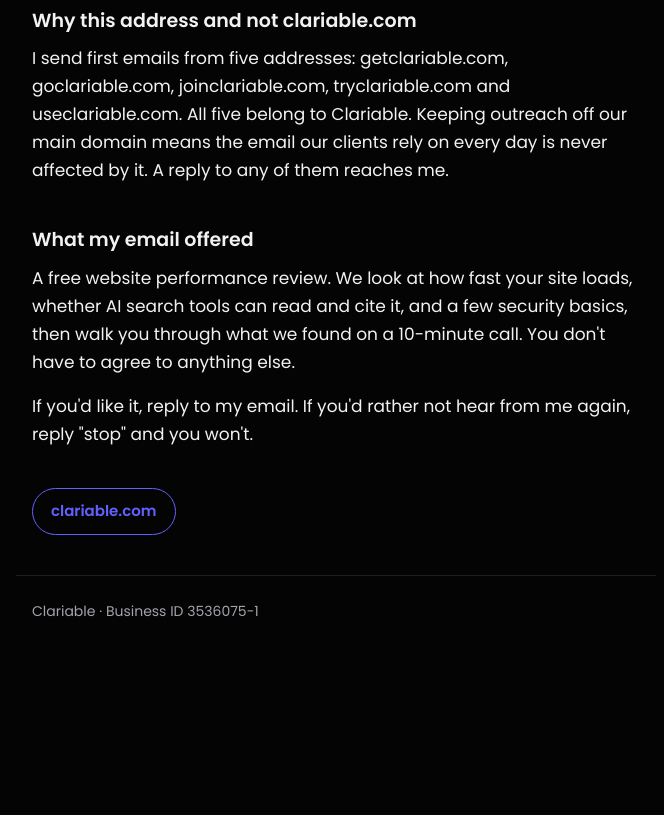
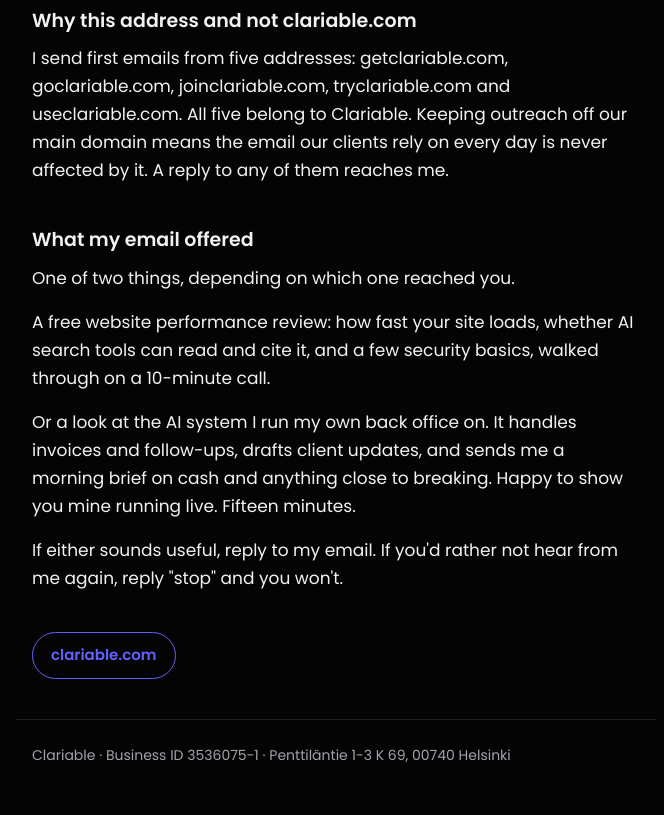
Before and after one commit to northvaultcmd/tryclariable-com, a plain HTML site: page index.html in a window 1280 px wide. Shown: the part 494-1309 px from the top of the page, without its empty margins (304-968 px from the left). Before the commit the page ends 1165 px from the top, so only its background shows below. Drawn offline with Linux system fonts and the light colour scheme.

Commit message:
Sender page for tryclariable.com

```diff
--- a/index.html
+++ b/index.html
@@ -43,11 +43,13 @@
   <p>I send first emails from five addresses: getclariable.com, goclariable.com, joinclariable.com, tryclariable.com and useclariable.com. All five belong to Clariable. Keeping outreach off our main domain means the email our clients rely on every day is never affected by it. A reply to any of them reaches me.</p>
 
   <h2>What my email offered</h2>
-  <p>A free website performance review. We look at how fast your site loads, whether AI search tools can read and cite it, and a few security basics, then walk you through what we found on a 10-minute call. You don't have to agree to anything else.</p>
-  <p>If you'd like it, reply to my email. If you'd rather not hear from me again, reply "stop" and you won't.</p>
+  <p>One of two things, depending on which one reached you.</p>
+  <p>A free website performance review: how fast your site loads, whether AI search tools can read and cite it, and a few security basics, walked through on a 10-minute call.</p>
+  <p>Or a look at the AI system I run my own back office on. It handles invoices and follow-ups, drafts client updates, and sends me a morning brief on cash and anything close to breaking. Happy to show you mine running live. Fifteen minutes.</p>
+  <p>If either sounds useful, reply to my email. If you'd rather not hear from me again, reply "stop" and you won't.</p>
 
   <div class="links"><a href="https://clariable.com/">clariable.com</a></div>
 </main>
-<footer>Clariable · Business ID 3536075-1</footer>
+<footer>Clariable · Business ID 3536075-1 · Penttiläntie 1-3 K 69, 00740 Helsinki</footer>
 </body>
 </html>
```
Also changed, not shown: 1 other file.
